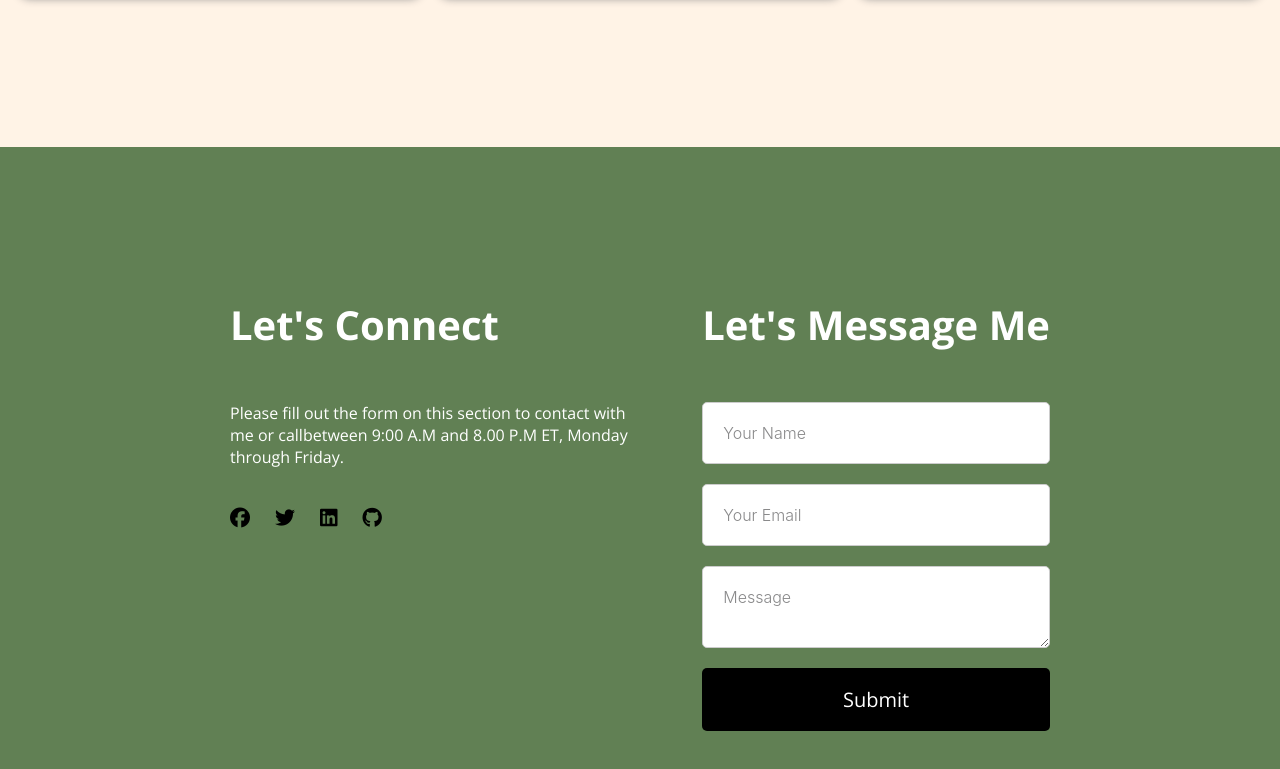
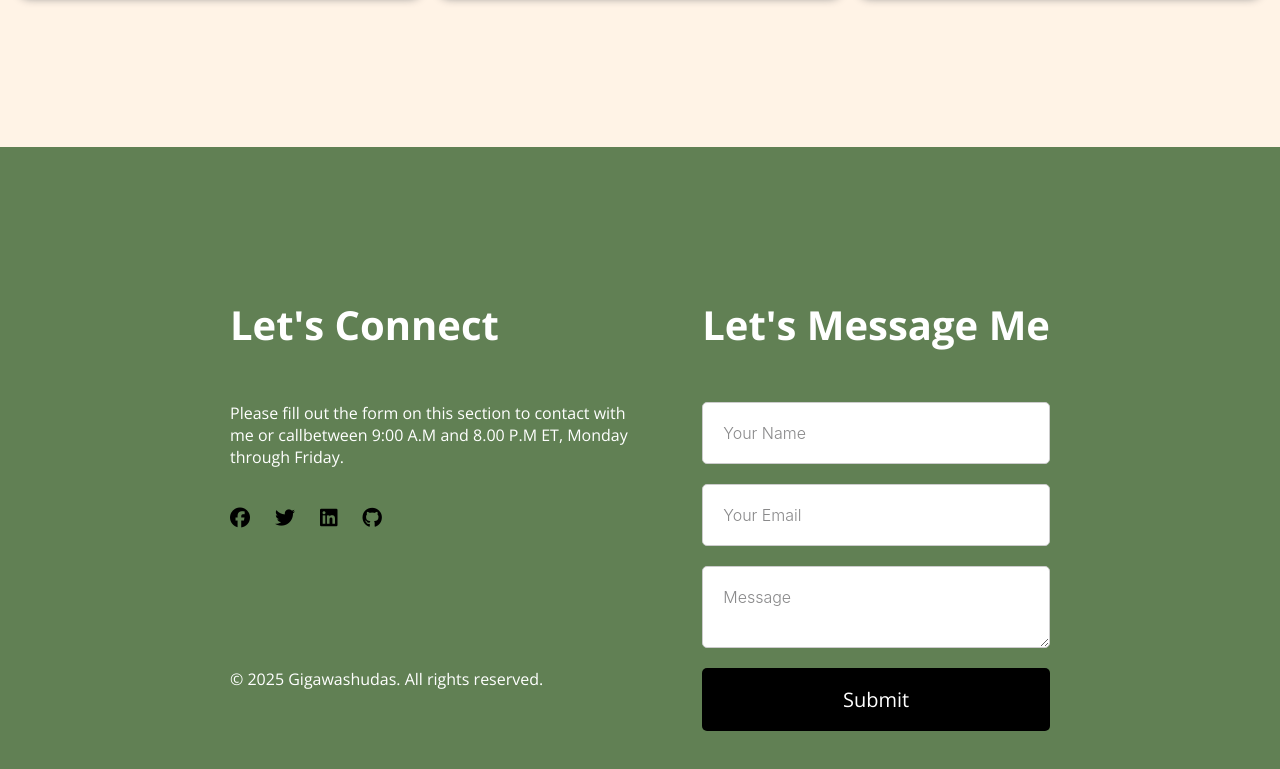
Before and after one commit to Gigawashudas/django-assignment-module-11, a plain HTML site: page index.html in a window 1280 px wide. Shown: the part 2752-3521 px from the top of the page. Drawn offline with nearby package versions, Linux system fonts and the light colour scheme.

Commit message:
copyright

```diff
--- a/index.html
+++ b/index.html
@@ -180,6 +180,7 @@
           <a href="#"><i class="fa-brands fa-linkedin fa-2xl"></i></a>
           <a href="#"><i class="fa-brands fa-github fa-2xl"></i></a>
         </div>
+          <p class="copyright">&copy; 2025 Gigawashudas. All rights reserved.</p>
       </div>
 
       <div class="message">
--- a/styles.css
+++ b/styles.css
@@ -393,3 +393,9 @@ button i, a i{
 .skills .card{
   box-shadow: #b5b5b5 0px 0px 10px 1px;
 }
+
+.copyright {
+  position: relative;
+  top: 200px;
+  width: 100%;
+}
```
